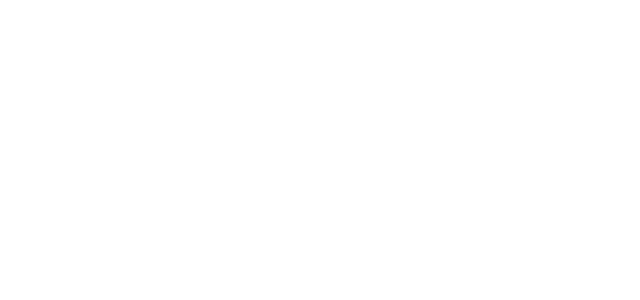
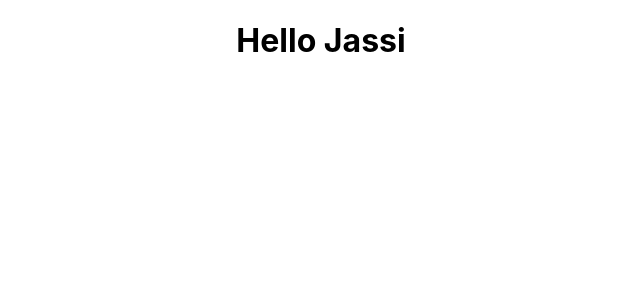
Before and after one commit to jaspreet-singh-sahota/react-practise-project, a React (Create React App) app: page / in a window 1280 px wide. Shown: the top 300 px of the page, without its empty margins (319-959 px from the left). Built offline with nearby package versions, Linux system fonts and the light colour scheme.

Commit message:
Add Greet functional component

```diff
--- a/src/App.js
+++ b/src/App.js
@@ -1,11 +1,12 @@
 import React from 'react';
 import logo from './logo.svg';
 import './App.css';
+import Greet from './components/Greet';
 
 function App() {
   return (
     <div className="App">
-
+      <Greet />
     </div>
   );
 }
--- a/src/components/Greet.js
+++ b/src/components/Greet.js
@@ -0,0 +1,13 @@
+import React from 'react'
+
+function Greet() {
+  return (
+    <div>
+      <h1>
+      Hello Jassi
+      </h1>
+    </div>
+  )
+}
+
+export default Greet
```
